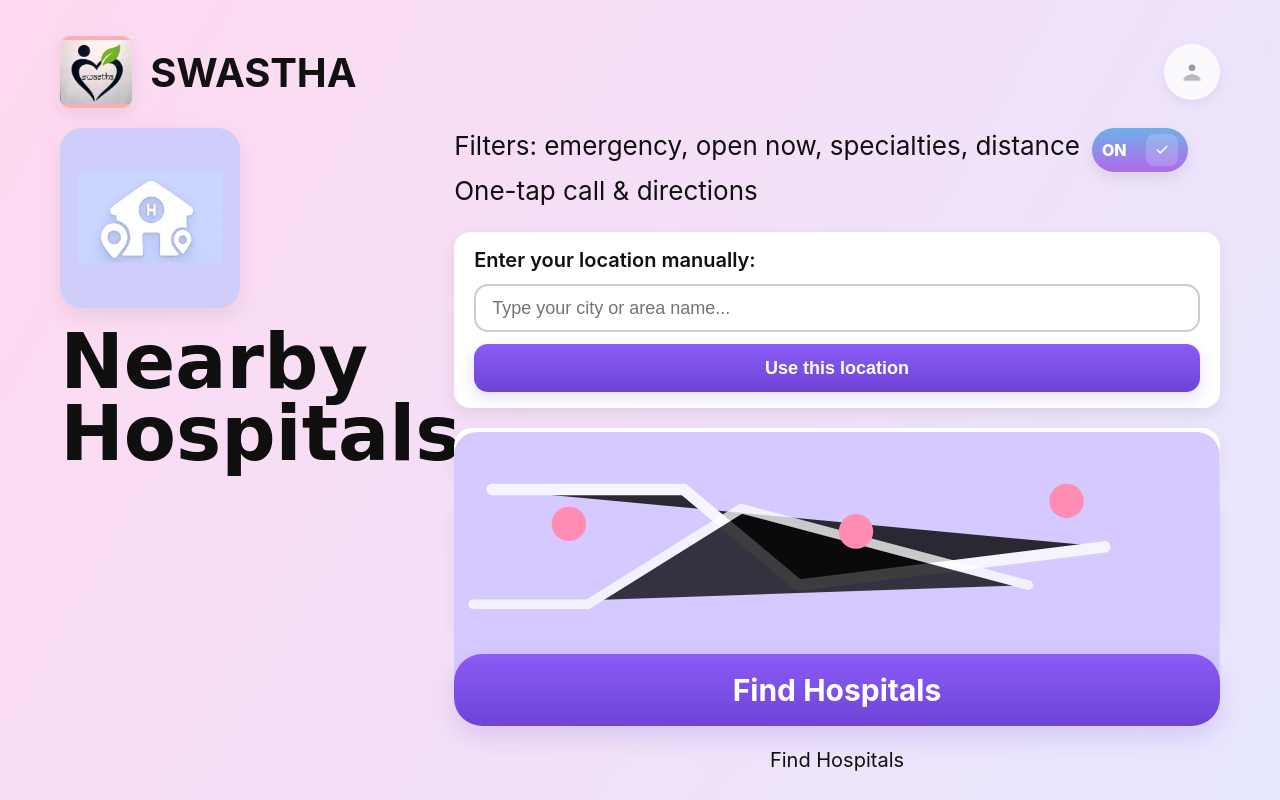
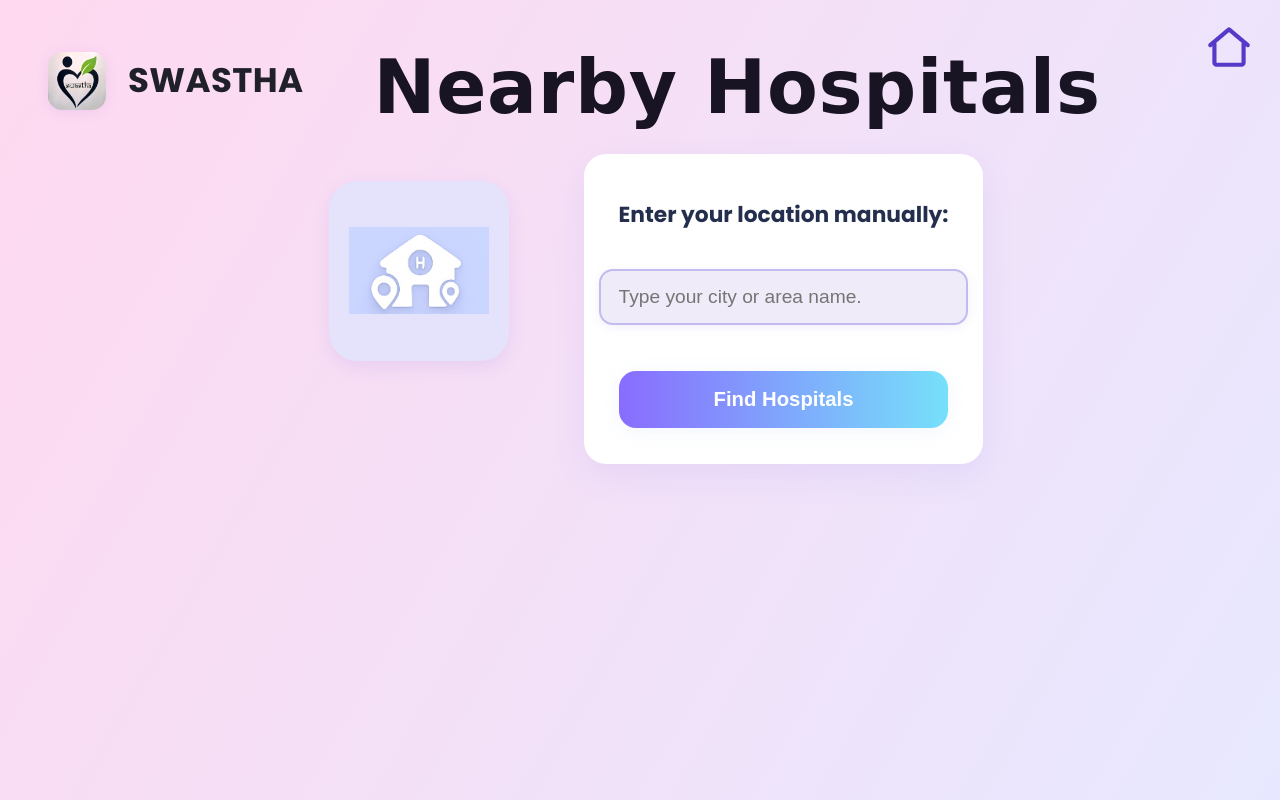
Before and after one commit to AquaRender23/Swastha, a Flask app: page /nearby_hospitals in a window 1280 px wide. Run offline with Flask 3, Linux system fonts and the light colour scheme.

Commit message:
added backend

```diff
--- a/app.py
+++ b/app.py
@@ -77,12 +77,18 @@ def setup_emergency_email():
 @app.route('/send-emergency-email', methods=['POST'])
 def send_emergency_email():
     emails = session.get('emergency_emails', ["", "", "", ""])
+    user_id = session.get('user_id')
+    user = User.query.get(user_id)
+
     subject = "EMERGENCY ALERT - Immediate Attention Needed"
     message_body = "This is an emergency alert triggered from Swastha app. Please check on the sender immediately."
+
     msg = EmailMessage()
     msg['From'] = SENDER_EMAIL
     msg['Subject'] = subject
+    msg['Reply-To'] = user.email if user else SENDER_EMAIL
     msg.set_content(message_body)
+
     try:
         with smtplib.SMTP_SSL('smtp.gmail.com', 465) as smtp:
             smtp.login(SENDER_EMAIL, SENDER_PASSWORD)
@@ -251,15 +257,21 @@ def mark_meds():
     tracker_state["meds_taken"] = min(tracker_state["meds_taken"] + 1, tracker_state["meds_goal"])
     return redirect(url_for('trio_tracker'))
 
+@app.route('/reset_trio_tracker', methods=['POST'])
+def reset_trio_tracker():
+    tracker_state["water_taken"] = 0
+    tracker_state["sleep_hours"] = 0
+    tracker_state["meds_taken"] = 0
+    return redirect(url_for('trio_tracker'))
 
-#Nearby hospitals main page
-@app.route('/nearby_hospitals')
-def nearby_hospitals():
-    return render_template('nearby_hospitals.html')
+#Nearby Hospital
+def find_hospitals_osm(lat, lon, radius=5000):
+    try:
+        lat = float(lat)
+        lon = float(lon)
+    except (TypeError, ValueError):
+        return []
 
-
-#Hospital search using Overpass API - AJAX POST endpoint
-def find_hospitals_osm(lat, lon, radius=5000):
     query = f"""
     [out:json];
     (
@@ -280,18 +292,21 @@ def find_hospitals_osm(lat, lon, radius=5000):
         name = element['tags'].get('name', 'Unnamed hospital')
         # For ways/relations 'center' has lat/lon; for nodes use lat/lon directly
         if 'center' in element:
-            lat = element['center']['lat']
-            lon = element['center']['lon']
+            hlat = element['center']['lat']
+            hlon = element['center']['lon']
         else:
-            lat = element.get('lat')
-            lon = element.get('lon')
+            hlat = element.get('lat')
+            hlon = element.get('lon')
         hospitals.append({
             'name': name,
-            'latitude': lat,
-            'longitude': lon
+            'latitude': hlat,
+            'longitude': hlon
         })
     return hospitals
 
+@app.route('/nearby_hospitals')
+def nearby_hospitals():
+    return render_template('nearby_hospitals.html')
 
 @app.route('/search_hospitals', methods=['POST'])
 def search_hospitals():
@@ -299,8 +314,11 @@ def search_hospitals():
     lat = data.get('lat')
     lon = data.get('lon')
     radius = data.get('radius', 5000)
+    if lat is None or lon is None:
+        return jsonify({'error': 'No lat/lon provided'}), 400
     hospitals = find_hospitals_osm(lat, lon, radius)
     return jsonify(hospitals)
+
 
 
 #FloBuddy page
@@ -309,7 +327,7 @@ def flobuddy():
     return render_template('flobuddy.html')
 
 
-#Test route (optional)
+#Test route
 @app.route('/test')
 def test():
     return "Test page works!"
--- a/templates/nearby_hospitals.html
+++ b/templates/nearby_hospitals.html
@@ -1,356 +1,415 @@
-<!doctype html>
+<!DOCTYPE html>
 <html lang="en">
+
 <head>
   <meta charset="utf-8" />
   <meta name="viewport" content="width=device-width,initial-scale=1" />
   <title>SWASTHA — Nearby Hospitals</title>
-
+  <link href="https://fonts.googleapis.com/css2?family=Poppins:wght@400;700;900&display=swap" rel="stylesheet">
   <style>
-  :root {
-    --bg-start: #ffd9f0;
-    --bg-end: #e7e8ff;
-    --muted: #111;
-    --accent-purple: #6e43d6;
-    --accent-purple-2: #8b5cf6;
-    --blue-toggle: #6fb0e8;
-    --search-bg: #ffffff;
-    --map-bg: #d6c9ff;
-    --page-max: 1200px;
+    html,
+    body {
+      height: 100%;
+      margin: 0;
+      font-family: 'Poppins', Arial, sans-serif;
+      background: linear-gradient(120deg, #ffd9f0 0%, #e7e8ff 100%);
+      color: #181823;
+      min-height: 100vh;
+      width: 100vw;
+      overflow-x: hidden;
     }
 
-  * { box-sizing: border-box; }
-  html, body { height: 100%; margin: 0; }
-  body {
-    font-family: -apple-system, BlinkMacSystemFont, "Segoe UI", Roboto, "Helvetica Neue", Arial;
-    background: linear-gradient(120deg, var(--bg-start) 0%, var(--bg-end) 100%);
+    .top-heading {
+      width: 100vw;
+      display: flex;
+      flex-direction: row;
+      align-items: center;
+      gap: 60px;
+      padding: 38px 0 8px 48px;
+      position: relative;
+    }
+
+    .app-logo {
+      width: 58px;
+      height: 58px;
+      border-radius: 14px;
+      margin-right: 8px;
+      box-shadow: 0 2px 13px rgba(110, 67, 214, .10);
+    }
+
+    .brand-group {
+      display: flex;
+      flex-direction: row;
+      align-items: center;
+      gap: 14px;
+      /* sets space between logo and text */
+    }
+
+    .brand-label {
+      font-size: 34px;
+      font-weight: 700;
+      margin-right: 10px;
+      color: #20202a;
+      letter-spacing: 0.012em;
+      margin-bottom: 0;
+    }
+
+    .heading-main {
+      margin: 0;
+      margin-top: 13px;
+      font-family: 'Comic Sans MS', 'Segoe Script', cursive, sans-serif;
+      font-size: 74px;
+      font-weight: 900;
+      color: #181423;
+      letter-spacing: 0.01em;
+      line-height: 0.98;
+      text-align: left;
+    }
+
+    .navbar {
+      margin-left: auto;
+      margin-right: 70px;
+      display: flex;
+      align-items: center;
+      margin-top: -70px;
+    }
+
+    .home-icon-link {
+      display: inline-flex;
+      align-items: center;
+      justify-content: center;
+      text-decoration: none;
+      border-radius: 8px;
+      padding: 4px;
+      transition: background 0.2s;
+    }
+
+    .home-icon-link:hover {
+      background: #f3e9ff;
+    }
+
+    .main-content-row {
+      width: 100vw;
       display: flex;
       align-items: flex-start;
       justify-content: center;
-    padding: 36px;
-    color: var(--muted);
+      gap: 42px;
+      margin-top: 22px;
+      flex-wrap: wrap;
     }
 
-  .page {
-    width: min(var(--page-max), 96%);
+    .left-block {
       display: flex;
       flex-direction: column;
-    gap: 20px;
+      align-items: center;
+      justify-content: flex-start;
+      min-width: 245px;
+      margin-top: 27px;
     }
 
-  /* Header */
-  .header {
-    display: flex;
-    align-items: center;
-    justify-content: space-between;
-  }
-  .brand {
-    display: flex;
-    align-items: center;
-    gap: 18px;
-  }
-  .logo {
-    width: 72px;
-    height: 72px;
-    border-radius: 10px;
-    background: #f8afaf;
-    box-shadow: 0 6px 18px rgba(0, 0, 0, 0.08);
-    overflow: hidden;
-    flex-shrink: 0;
-  }
-  .logo img {
-    width: 100%;
-    height: 100%;
-    object-fit: contain;
-  }
-  .brand h2 {
-    margin: 0;
-    font-size: 40px;
-    font-weight: 700;
-  }
-  .profile {
-    width: 56px;
-    height: 56px;
-    border-radius: 50%;
-    background: rgba(255, 255, 255, 0.75);
-    display: flex;
-    align-items: center;
-    justify-content: center;
-    box-shadow: 0 4px 12px rgba(0, 0, 0, 0.06);
-  }
-
-  /* Layout */
-  .main {
-    display: flex;
-    gap: 34px;
-    align-items: flex-start;
-  }
-  .left-col {
-    width: 360px;
-    display: flex;
-    flex-direction: column;
-    align-items: flex-start;
-    gap: 18px;
-  }
     .hospital-icon {
       width: 180px;
       height: 180px;
-    border-radius: 22px;
-    background: #cfcdfa;
-    box-shadow: 0 8px 22px rgba(0, 0, 0, 0.08);
-    display: flex;
-    align-items: center;
-    justify-content: center;
-    overflow: hidden;
-  }
-  .hospital-icon img {
-    width: 80%;
-    height: auto;
-    object-fit: contain;
-  }
-  .title {
-    font-family: "Comic Sans MS", "Bradley Hand", "Brush Script MT", "Segoe Script", sans-serif;
-    font-size: 76px;
-    line-height: 0.95;
-    margin: 0;
-    color: #0f0f0f;
-  }
-
-  /* Right column */
-  .right-col {
-    flex: 1;
-    display: flex;
-    flex-direction: column;
-    gap: 12px;
-  }
-  .features {
-    display: flex;
-    flex-direction: column;
-    gap: 10px;
-    font-size: 26px;
-    line-height: 1.35;
-  }
-
-  /* Toggle */
-  .toggle-row {
-    display: flex;
-    justify-content: flex-end;
-  }
-  .toggle {
-    width: 96px;
-    height: 44px;
       border-radius: 28px;
-    background: linear-gradient(180deg, var(--blue-toggle), #b16aeb);
-    display: flex;
-    align-items: center;
-    justify-content: space-between;
-    padding: 6px 10px;
-    color: white;
-    font-weight: 800;
-    box-shadow: 0 6px 14px rgba(0, 0, 0, 0.08);
-  }
-  .tick {
-    width: 32px;
-    height: 32px;
-    border-radius: 8px;
-    background: rgba(255, 255, 255, 0.18);
+      background: #e5e2fc;
+      box-shadow: 0 6px 18px rgba(110, 67, 214, 0.10);
       display: flex;
       align-items: center;
       justify-content: center;
     }
 
-  /* Manual location section */
-  .manual-location {
+    .hospital-icon img {
+      width: 78%;
+    }
+
+    .card {
       background: #fff;
-    border-radius: 16px;
-    padding: 16px 20px;
-    box-shadow: 0 6px 16px rgba(0, 0, 0, 0.08);
+      border-radius: 22px;
+      box-shadow: 0 12px 32px rgba(140, 120, 240, 0.11);
       display: flex;
       flex-direction: column;
-    gap: 12px;
-    margin-top: 12px;
+      align-items: center;
+      padding: 44px 35px 36px 35px;
+      gap: 24px;
+      min-width: 320px;
+      max-width: 390px;
+      transition: box-shadow .17s;
     }
 
-  .manual-location label {
-    font-size: 20px;
-    font-weight: 600;
+    .card:hover {
+      box-shadow: 0 20px 50px rgba(140, 120, 240, 0.16);
     }
 
-  .manual-location input {
-    height: 48px;
-    border-radius: 14px;
-    border: 2px solid #ccc;
-    padding: 0 16px;
-    font-size: 18px;
-    outline: none;
-    transition: border-color 0.2s ease;
+    .card label {
+      font-weight: 700;
+      font-size: 1.36rem;
+      text-align: center;
+      color: #232f4d;
     }
 
-  .manual-location input:focus {
-    border-color: var(--accent-purple);
+    .card input[type="text"] {
+      width: 100%;
+      border-radius: 14px;
+      border: 2px solid #c2bbef;
+      background: #efebf8;
+      font-size: 1.20rem;
+      color: #3d3354;
+      padding: 15px 18px;
+      margin-top: 14px;
+      margin-bottom: 12px;
+      box-shadow: 0 2px 11px rgba(120, 80, 190, 0.09);
+      transition: border-color .18s, box-shadow .16s;
     }
 
-  .manual-location button {
-    height: 48px;
-    border-radius: 14px;
-    background: linear-gradient(180deg, var(--accent-purple-2), var(--accent-purple));
-    border: none;
-    color: white;
-    font-size: 18px;
-    font-weight: 600;
-    cursor: pointer;
-    box-shadow: 0 6px 16px rgba(110, 67, 214, 0.18);
+    .card input[type="text"]:focus {
+      border-color: #7e7eea;
+      box-shadow: 0 6px 20px rgba(140, 120, 230, 0.13);
     }
 
-  /* Search and map */
-  .search {
-    margin-top: 8px;
-    display: flex;
-    flex-direction: column;
-    gap: 12px;
+    .manual-btn {
+      width: 100%;
+      background: linear-gradient(90deg, #896cfe 0%, #76e0fa 100%);
+      box-shadow: 0 3px 20px rgba(100, 150, 220, 0.09);
+      font-weight: 700;
+      font-size: 1.27rem;
+      border-radius: 17px;
+      border: none;
+      color: #fff;
+      padding: 17px 0;
+      cursor: pointer;
+      margin: 12px 0 0 0;
+      transition: box-shadow .13s, transform .15s, background .17s;
     }
-  .search-bar {
-    height: 56px;
-    border-radius: 18px;
-    background: var(--search-bg);
+
+    .manual-btn:hover {
+      background: linear-gradient(90deg, #6fb0e8 0%, #896cfe 100%);
+      transform: scale(1.055);
+      box-shadow: 0 8px 38px rgba(140, 120, 240, 0.16);
+    }
+
+    .results-list {
+      margin-top: 38px;
+      background: #faf8fe;
+      border-radius: 24px;
+      box-shadow: 0 8px 40px rgba(120, 80, 190, 0.11);
+      padding: 22px 30px 26px 32px;
+      min-width: 325px;
+      max-width: 420px;
+      font-size: 1.18rem;
+      color: #3e266b;
+      text-align: left;
+      font-weight: 600;
+      display: none;
+      transition: box-shadow .18s;
+    }
+
+    .results-list ul {
+      list-style: disc inside;
+      padding: 0;
+      margin: 0;
+    }
+
+    .results-list li {
+      background: rgba(220, 218, 255, 0.45);
+      margin-top: 15px;
+      margin-bottom: 15px;
+      padding: 19px 26px 15px 23px;
+      border-radius: 19px;
+      font-size: 1.23rem;
+      font-weight: 600;
+      color: #33214a;
+      box-shadow: 0 2px 11px rgba(120, 80, 190, 0.09);
       display: flex;
       align-items: center;
-    gap: 12px;
-    padding: 0 18px;
-    box-shadow: 0 6px 18px rgba(0, 0, 0, 0.06);
+      gap: 16px;
+      justify-content: space-between;
     }
-  .search-bar input {
+
+    .results-list li:hover {
+      background: rgba(180, 174, 241, 0.34);
+    }
+
+    .results-list span {
+      color: #7a7a97;
+      font-weight: 500;
+      font-size: 1.03rem;
+      margin-left: 9px;
+    }
+
+    .results-list button {
+      margin-left: 20px;
+      padding: 11px 20px;
+      font-size: 1.12rem;
+      background: linear-gradient(88deg, #8664fc 18%, #53c7fc 90%);
+      color: #fff;
       border: none;
-    outline: none;
-    font-size: 20px;
-    width: 100%;
-    background: transparent;
+      border-radius: 20px;
+      font-weight: 700;
+      cursor: pointer;
+      box-shadow: 0 2.5px 13px rgba(120, 140, 220, .11);
+      transition: background .13s, transform .14s;
     }
-  .map {
-    height: 140px;
-    border-radius: 16px;
-    background: var(--map-bg);
-    display: flex;
+
+    .results-list button:hover {
+      background: linear-gradient(60deg, #75bcf7 18%, #8664fc 90%);
+      transform: scale(1.11);
+    }
+
+    @media(max-width:1045px) {
+
+      .top-heading,
+      .main-content-row {
+        flex-direction: column;
         align-items: center;
         justify-content: center;
-    box-shadow: 0 6px 18px rgba(0, 0, 0, 0.06);
+        gap: 28px;
       }
 
-  .cta {
-    margin-top: 6px;
-    height: 72px;
-    border-radius: 28px;
-    background: linear-gradient(180deg, var(--accent-purple-2), var(--accent-purple));
-    color: white;
-    display: flex;
-    align-items: center;
-    justify-content: center;
-    font-size: 30px;
-    font-weight: 700;
-    box-shadow: 0 10px 26px rgba(110, 67, 214, 0.18);
-    cursor: pointer;
+      .heading-main {
+        text-align: center;
       }
-  .sub-caption {
-    text-align: center;
-    font-size: 20px;
-    color: var(--muted);
-    margin-top: 10px;
     }
 
-  /* Responsive */
-  @media (max-width: 1200px) {
-    .title { font-size: 60px; }
-    .hospital-icon { width: 140px; height: 140px; }
-    .features { font-size: 22px; }
-    .cta { height: 64px; font-size: 26px; }
+    @media(max-width:650px) {
+      .top-heading {
+        flex-direction: column;
+        align-items: center;
+        padding: 20px 0 0 0;
+      }
+
+      .main-content-row {
+        flex-direction: column;
+        gap: 22px;
+      }
+
+      .results-list,
+      .card {
+        min-width: 95vw !important;
+        max-width: 98vw !important;
+      }
+
+      .left-block,
+      .brand-label {
+        align-items: center;
+        text-align: center;
+      }
     }
   </style>
 </head>
+
 <body>
-  <div class="page">
+  <div class="top-heading">
+    <div class="brand-group">
+      <img class="app-logo" src="/static/icons/logo.jpg" alt="SWASTHA logo">
+      <span class="brand-label">SWASTHA</span>
+    </div>
+    <h1 class="heading-main">Nearby Hospitals</h1>
+    <nav class="navbar">
+      <a href="{{ url_for('homepage') }}" class="home-icon-link" title="Home">
+        <!-- SVG Home icon -->
+        <svg width="50" height="50" viewBox="0 0 24 24" fill="none" style="vertical-align:middle">
+          <path d="M3 11.6L12 4l9 7.6M5 10.7V20a1 1 0 001 1h12a1 1 0 001-1v-9.3" stroke="#5639c9" stroke-width="2"
+            stroke-linecap="round" stroke-linejoin="round" />
+        </svg>
+      </a>
+    </nav>
+  </div>
 
-    <!-- Header -->
-    <header class="header">
-      <div class="brand">
-        <div class="logo">
-          <img src="/static/icons/logo.jpg" alt="SWASTHA logo">
-        </div>
-        <h2>SWASTHA</h2>
-      </div>
-      <div class="profile">
-        <svg viewBox="0 0 24 24" width="26" height="26" xmlns="http://www.w3.org/2000/svg">
-          <circle cx="12" cy="8" r="3" fill="#999"/>
-          <path d="M4 20c0-4 4-6 8-6s8 2 8 6" fill="#bbb"/>
-        </svg>
-      </div>
-    </header>
-
-    <!-- Main content -->
-    <section class="main">
-      <!-- Left -->
-      <div class="left-col">
+  <div class="main-content-row">
+    <div class="left-block">
       <div class="hospital-icon">
         <img src="/static/icons/hospital-icon.jpg" alt="Hospital icon">
       </div>
-        <h1 class="title">Nearby<br>Hospitals</h1>
     </div>
-
-      <!-- Right -->
-      <div class="right-col">
-        <div style="display:flex;gap:12px;align-items:flex-start;">
-          <div class="features">
-
-            <div>Filters: emergency, open now, specialties, distance</div>
-            <div>One-tap call & directions</div>
-
-
-          </div>
-          <div class="toggle-row">
-            <div class="toggle">
-              <div>ON</div>
-              <div class="tick">
-                <svg viewBox="0 0 24 24" width="14" height="14" xmlns="http://www.w3.org/2000/svg">
-                  <path d="M20 6L9 17L4 12" fill="none" stroke="#fff" stroke-width="2.5" stroke-linecap="round" stroke-linejoin="round"/>
-                </svg>
+    <div class="card">
+      <label for="location-input">Enter your location manually:</label>
+      <input type="text" id="location-input" placeholder="Type your city or area name.">
+      <button class="manual-btn" id="find-hospitals-btn" style="margin-top:10px;">Find Hospitals</button>
     </div>
   </div>
+  <!-- Results -->
+  <div style="width:100vw;display:flex;justify-content:center;">
+    <div id="results" class="results-list"></div>
   </div>
-        </div>
+  <script>
+    // Geocoding with LocationIQ
+    function geocodeLocation(locationString, callback) {
+      fetch(`https://us1.locationiq.com/v1/search.php?key=pk.306d0c0825d385e6515cbbe7564cfe9f&q=${encodeURIComponent(locationString)}&format=json`)
+        .then(resp => resp.json())
+        .then(data => {
+          if (Array.isArray(data) && data.length > 0) {
+            const lat = parseFloat(data[0].lat);
+            const lon = parseFloat(data[0].lon);
+            callback(lat, lon);
+          } else {
+            alert('Location not found!');
+          }
+        })
+        .catch(() => alert('Geocoding failed!'));
+    }
+    // Haversine formula to compute distance between two coordinates (returns km)
+    function getDistanceKm(lat1, lon1, lat2, lon2) {
+      const R = 6371;
+      const dLat = (lat2 - lat1) * Math.PI / 180;
+      const dLon = (lon2 - lon1) * Math.PI / 180;
+      const a = Math.sin(dLat / 2) * Math.sin(dLat / 2) +
+        Math.cos(lat1 * Math.PI / 180) * Math.cos(lat2 * Math.PI / 180) *
+        Math.sin(dLon / 2) * Math.sin(dLon / 2);
+      const c = 2 * Math.atan2(Math.sqrt(a), Math.sqrt(1 - a));
+      return R * c;
+    }
+    function getHospitals(lat, lon, radius = 2000) {
+      fetch('/search_hospitals', {
+        method: 'POST',
+        headers: { 'Content-Type': 'application/json' },
+        body: JSON.stringify({ lat: lat, lon: lon, radius: radius })
+      })
+        .then(response => response.json())
+        .then(data => {
+          let resultsDiv = document.getElementById('results');
+          resultsDiv.style.display = "block";
+          resultsDiv.innerHTML = '';
+          if (!data.length || data.error) {
+            resultsDiv.textContent = 'No hospitals found.';
+            return;
+          }
+          const ul = document.createElement('ul');
+          const maxDistKm = radius / 1000;
+          data
+            .map(hospital => {
+              const dist = getDistanceKm(lat, lon, parseFloat(hospital.latitude), parseFloat(hospital.longitude));
+              hospital.distance = dist;
+              return hospital;
+            })
+            .filter(hospital => hospital.distance <= maxDistKm)
+            .sort((a, b) => a.distance - b.distance)
+            .forEach(hospital => {
+              const li = document.createElement('li');
+              li.innerHTML = `
+              ${hospital.name} (${hospital.latitude}, ${hospital.longitude})
+              <span style="font-size:0.98em;color:#888;"> - ${hospital.distance.toFixed(2)} km</span>
+              <button onclick="window.open('https://www.google.com/maps/search/?api=1&query=${hospital.latitude},${hospital.longitude}','_blank')"
+                style="margin-left:12px;padding:5px 14px;border-radius:10px;border:none;background:#7b68ee;color:#fff;cursor:pointer;font-weight:600;">Directions</button>
+            `;
+              ul.appendChild(li);
+            });
+          resultsDiv.appendChild(ul);
+        });
+    }
+    // Demo coords for JP Nagar
+    const demoLat = 12.912647, demoLon = 77.588913, defaultRadius = 1000;
+    document.getElementById('find-hospitals-btn').onclick = function () {
+      const entered = document.getElementById('location-input').value.trim();
+      if (entered.length) {
+        geocodeLocation(entered, function (lat, lon) {
+          getHospitals(lat, lon, defaultRadius);
+        });
+      } else {
+        // Use demo coordinates if field is empty
+        getHospitals(demoLat, demoLon, defaultRadius);
+      }
+    };
+  </script>
+</body>
 
-        <!-- Manual location input -->
-        <div class="manual-location">
-          <label for="location-input">Enter your location manually:</label>
-          <input type="text" id="location-input" placeholder="Type your city or area name...">
-          <button>Use this location</button>
-        </div>
-
-        <!-- Search + Map + CTA -->
-        <div class="search">
-          <div class="search-bar">
-            <svg viewBox="0 0 24 24" width="22" height="22">
-              <path d="M21 21l-4.35-4.35" stroke="#999" stroke-width="2" stroke-linecap="round" stroke-linejoin="round" fill="none"/>
-              <circle cx="11" cy="11" r="6" stroke="#999" stroke-width="2" fill="none"/>
-            </svg>
-            <input type="search" placeholder="Search">
-          </div>
-
-          <div class="map">
-            <svg viewBox="0 0 400 140" xmlns="http://www.w3.org/2000/svg">
-              <rect x="0" y="0" width="400" height="140" rx="12" fill="#d6c9ff"/>
-              <path d="M20 30 L120 30 L180 80 L340 60" stroke="#fff" stroke-width="6" stroke-linecap="round" opacity="0.8"/>
-              <path d="M10 90 L70 90 L150 40 L300 80" stroke="#fff" stroke-width="5" stroke-linecap="round" opacity="0.75"/>
-              <g fill="#ff8db3">
-                <circle cx="60" cy="48" r="9"/>
-                <circle cx="210" cy="52" r="9"/>
-                <circle cx="320" cy="36" r="9"/>
-              </g>
-            </svg>
-          </div>
-
-          <div class="cta">Find Hospitals</div>
-          <div class="sub-caption">Find Hospitals</div>
-        </div>
-      </div>
-    </section>
-  </div>
-</body>
 </html>
```
Also changed, not shown: templates/trio_tracker.html (+14 -7 lines), nearby_hospitals.html (deleted), static/nearby_hospitals.css (deleted), static/trio_tracker.css (line endings or trailing spaces). Lines whose indentation alone changed are shown as unchanged.
